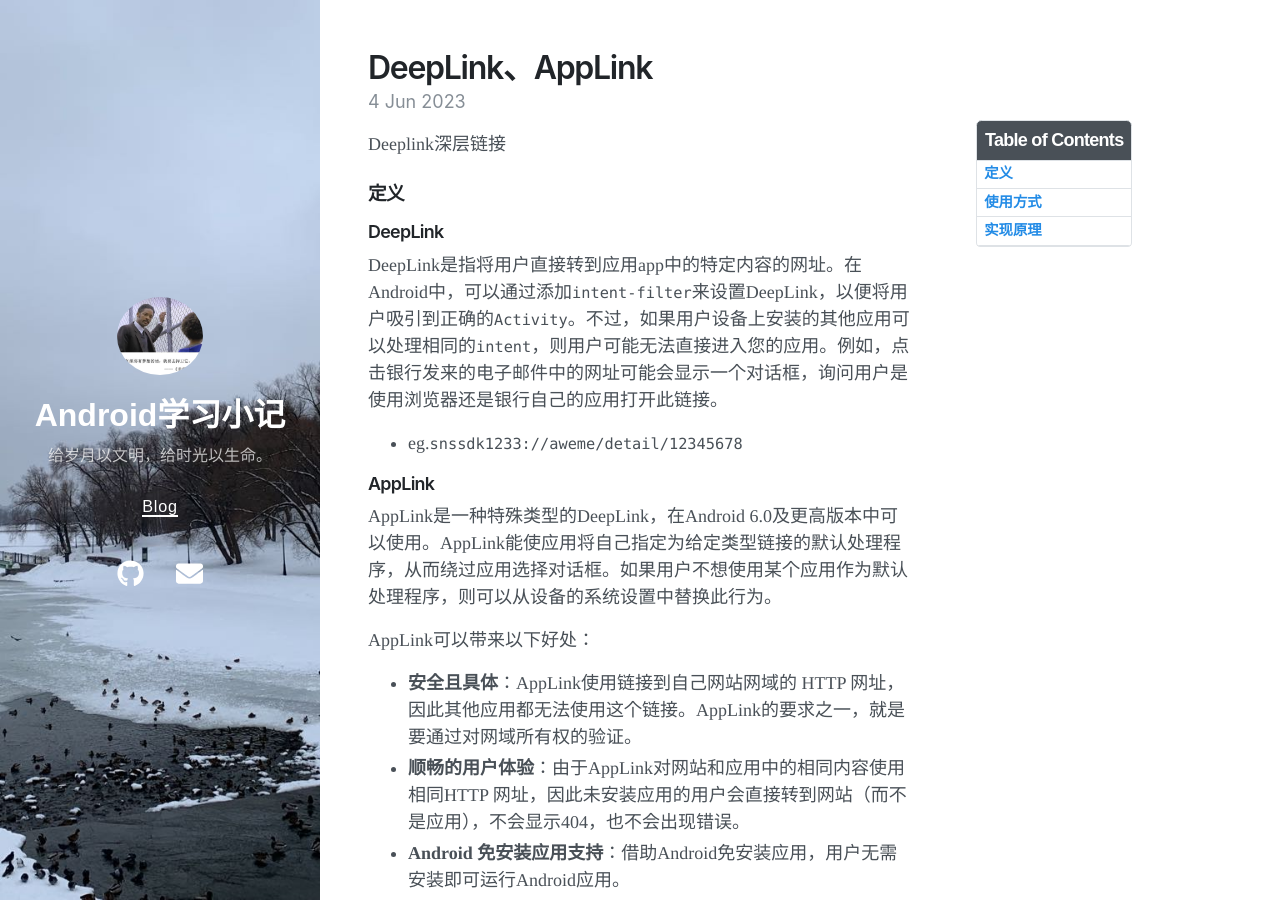
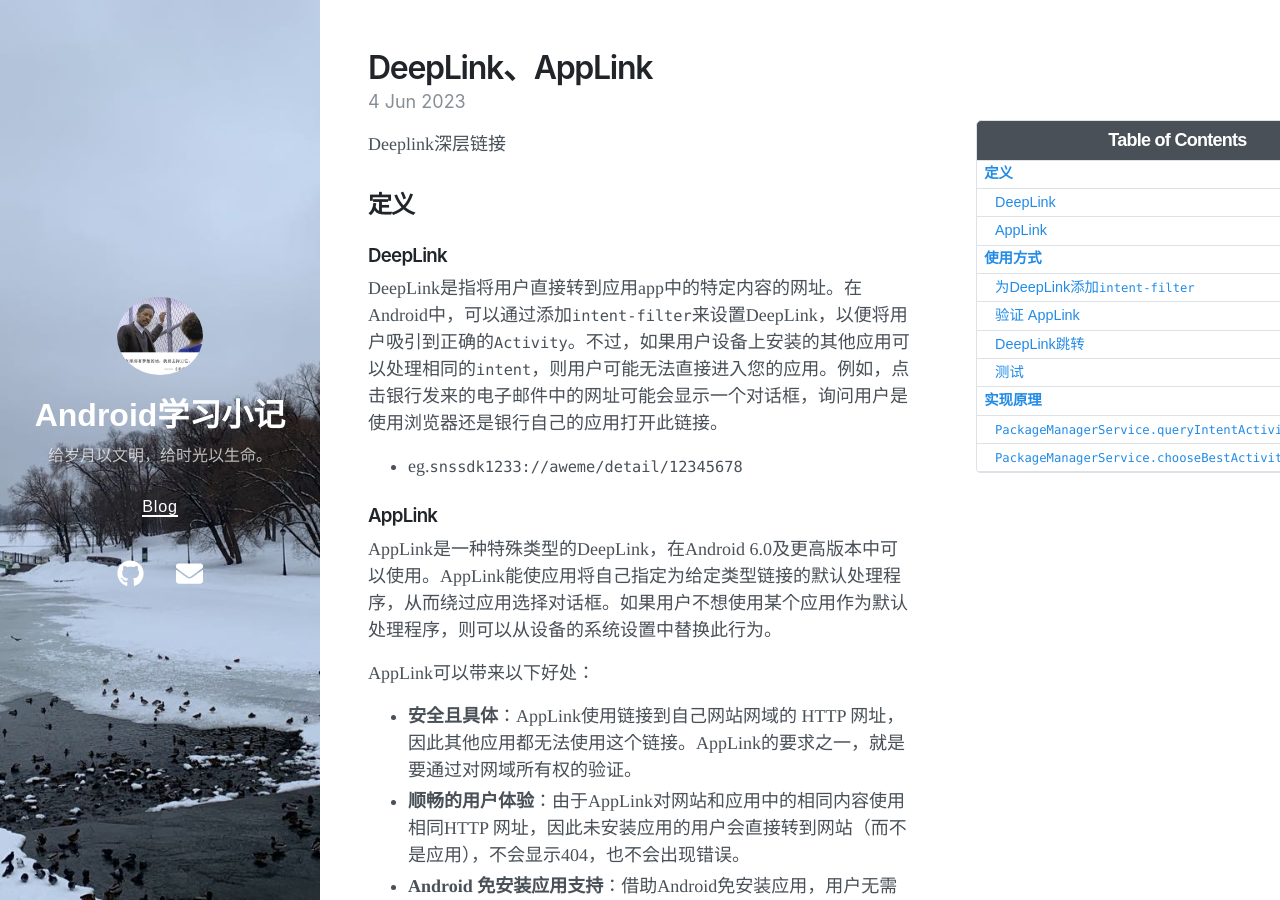
Before and after one commit to Bernie-sw-jiang/BernieJiang.github.io, a Jekyll site: the page built from _posts/2023-06-04-DeepLink、AppLink.markdown, in a window 1280 px wide and 900 px high. Built offline with Jekyll 4.4.1, drawn with Linux system fonts in a browser that asks for light colours; nearby versions of some CDN libraries.

Commit message:
feat: DeepLink

````diff
--- a/_posts/2023-06-04-DeepLink、AppLink.markdown
+++ b/_posts/2023-06-04-DeepLink、AppLink.markdown
@@ -7,15 +7,15 @@ tags: [Android源码解读]
 ---
 Deeplink深层链接
 
-### 定义
+## 定义
 
-#### DeepLink
+### DeepLink
 
 DeepLink是指将用户直接转到应用app中的特定内容的网址。在Android中，可以通过添加`intent-filter`来设置DeepLink，以便将用户吸引到正确的`Activity`。不过，如果用户设备上安装的其他应用可以处理相同的`intent`，则用户可能无法直接进入您的应用。例如，点击银行发来的电子邮件中的网址可能会显示一个对话框，询问用户是使用浏览器还是银行自己的应用打开此链接。
 
 - eg.`snssdk1233://aweme/detail/12345678`
 
-#### AppLink
+### AppLink
 
 AppLink是一种特殊类型的DeepLink，在Android 6.0及更高版本中可以使用。AppLink能使应用将自己指定为给定类型链接的默认处理程序，从而绕过应用选择对话框。如果用户不想使用某个应用作为默认处理程序，则可以从设备的系统设置中替换此行为。
 
@@ -26,9 +26,9 @@ AppLink可以带来以下好处：
 - **Android 免安装应用支持**：借助Android免安装应用，用户无需安装即可运行Android应用。
 - **通过 Google 搜索吸引用户**：用户可以通过在移动浏览器、Google搜索应用、Android中的屏幕搜索或通过 Google 助理点击来自Google的网址，直接打开应用中的特定内容。
 
-### 使用方式
+## 使用方式
 
-#### 为DeepLink添加`intent-filter`
+### 为DeepLink添加`intent-filter`
 
 如需创建指向应用的DeepLink，须在清单中添加一个包含以下元素和属性值的`intent-filter`：
 
@@ -84,7 +84,7 @@ AppLink可以带来以下好处：
 
 当向应用清单添加包含`Activity`内容URI的`intent-filter`后，Android可以在运行时将所有包含匹配URI的 `Intent` 转发到应用。
 
-#### 验证 AppLink
+### 验证 AppLink
 
 如需向应用添加AppLink，在定义使用HTTP网址打开应用的`intent-filter`之后，还需要验证你是否为相关应用和网站网址的所有者。如果系统成功验证你是网址所有者，则会自动将这些网址`Intent`路由到你的应用。
 
@@ -137,7 +137,7 @@ AppLink可以带来以下好处：
 
          ```
 
-#### DeepLink跳转
+### DeepLink跳转
 
 ```Kotlin
 val intent = Intent(Intent.ACTION_VIEW)
@@ -147,7 +147,7 @@ intent.data = Uri.parse("https://www.example.com")
 startActivity(intent)
 ```
 
-#### 测试
+### 测试
 
 ```XML
 $ adb shell am start
@@ -155,7 +155,7 @@ $ adb shell am start
         -d <URI>
 ```
 
-### 实现原理
+## 实现原理
 
 从`Activity.startActivity`方法开始看起
 
@@ -355,7 +355,7 @@ private ResolveInfo resolveIntentInternal(Intent intent, String resolvedType,
 1. 通过`queryIntentActivitiesInternal`方法找到所有适合的`Activity`
 2. 再通过`chooseBestActivity` 方法选择出最终的`Activity`
 
-#### `PackageManagerService.queryIntentActivitiesInternal`
+### `PackageManagerService.queryIntentActivitiesInternal`
 
 ```Java
 // PackageManagerService
@@ -413,7 +413,7 @@ private @NonNull List<ResolveInfo> queryIntentActivitiesInternal(Intent intent,
 
 后面两种情况Deeplink都有可能走到，我们依次来看。先看没有设置包名的情况
 
-##### `intent.getPackage() == null`
+#### `intent.getPackage() == null`
 
 ```Java
 // ComponentResolver
@@ -718,7 +718,7 @@ private static final Comparator mResolvePrioritySorter = new Comparator() {
 };
 ```
 
-##### `intent.getPackage() != null`
+#### `intent.getPackage() != null`
 
 ```Java
 // ComponentResolver
@@ -761,7 +761,7 @@ public List<R> queryIntentFromList(Intent intent, String resolvedType, boolean d
 
 逻辑很类似，最后依然是调用`buildResolveList`找出匹配的`Activity`。但是是从指定包下的`Activity`列表中查找，相比没有设置包名的情况，大大节省了开销。
 
-#### `PackageManagerService.chooseBestActivity`
+### `PackageManagerService.chooseBestActivity`
 
 ```Java
 private ResolveInfo chooseBestActivity(Intent intent, String resolvedType,
````
